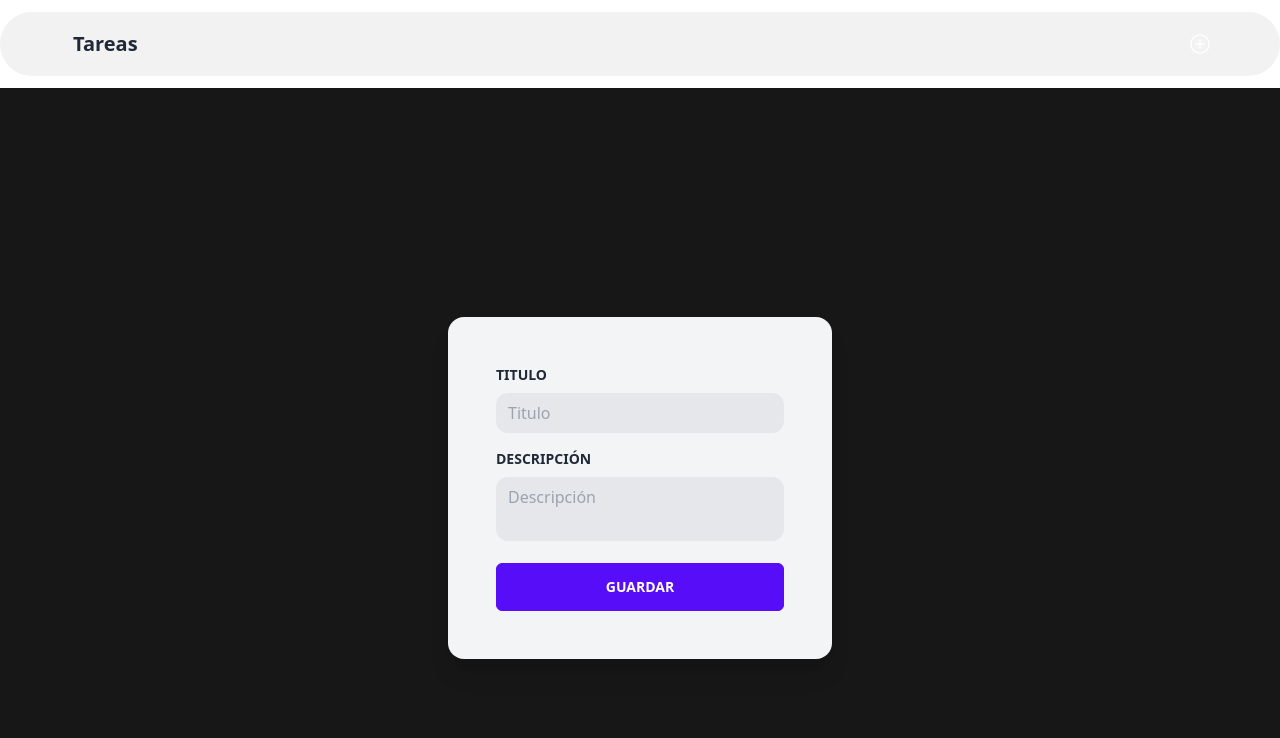
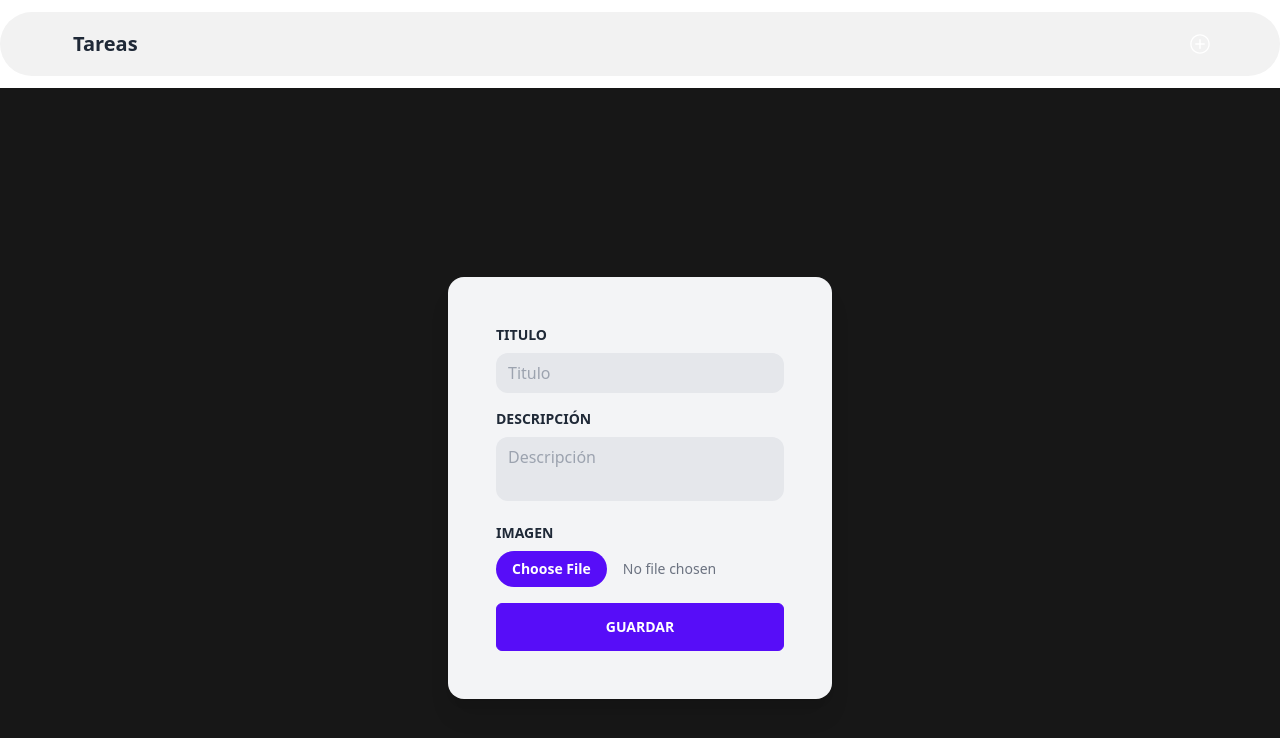
Before and after one commit to thomassr30/FRONTEND-MERN, a React (Vite) app: page /new in a window 1280 px wide. Shown: the top 738 px of the page. Built offline with nearby package versions, Linux system fonts and the light colour scheme; no server answers.

Commit message:
Cambios para enviar una imagen

```diff
--- a/src/pages/PostForm.jsx
+++ b/src/pages/PostForm.jsx
@@ -12,7 +12,8 @@ const PostForm = () => {
   const params = useParams()
   const [post, setpost] = useState({
     title: '',
-    description: ''
+    description: '',
+    image: null
   })
 
   useEffect(() => {
@@ -41,13 +42,13 @@ const PostForm = () => {
             }else{
               await createPost(values)
             }
-
+            actions.setSubmitting(false)
             navigate('/')
           }}
           enableReinitialize={true}
         >
           {
-            ({handleSubmit}) => (
+            ({handleSubmit, setFieldValue, isSubmitting}) => (
               <Form onSubmit={handleSubmit}>
                 <label htmlFor="title" className='text-sm block font-bold uppercase'>Titulo</label>
                 <Field name='title' placeholder="Titulo"
@@ -60,9 +61,20 @@ const PostForm = () => {
                   text-gray-800 resize-none'
                   row={3}
                 />
+
+                <label htmlFor="image" className='text-sm block font-bold uppercase'>Imagen</label>
+                <input type="file" name='image'
+                accept='.png, .jpg, .jpeg'
+                className='block w-full text-sm text-gray-500 file:mr-4 file:py-2 file:px-4
+                  file:rounded-full file:border-0 file:text-sm file:font-semibold
+                  file:bg-primary file:text-white hover:file:bg-indigo-600 cursor-pointer mt-2'
+                  required={true}
+                  onChange={(e) => setFieldValue('image',e.target.files[0])}
+                  />
                 <button
                   type='submit'
-                  className='btn btn-primary btn-block px-4 py-2 uppercase rounded-md text-white disabled:btn'
+                  className='btn btn-primary btn-block mt-4 px-4 py-2 uppercase rounded-md text-white disabled:btn'
+                  disabled={isSubmitting}
                 >
                   Guardar
                 </button>
```
